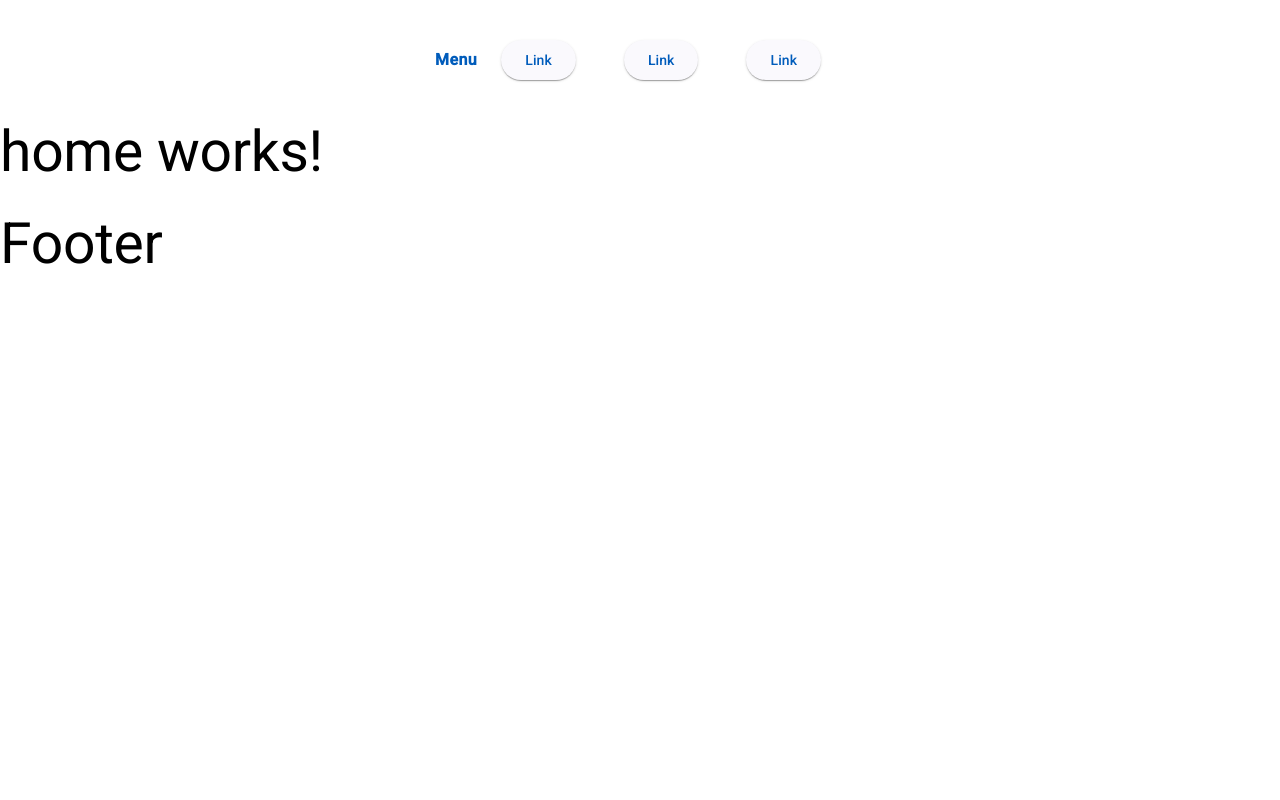
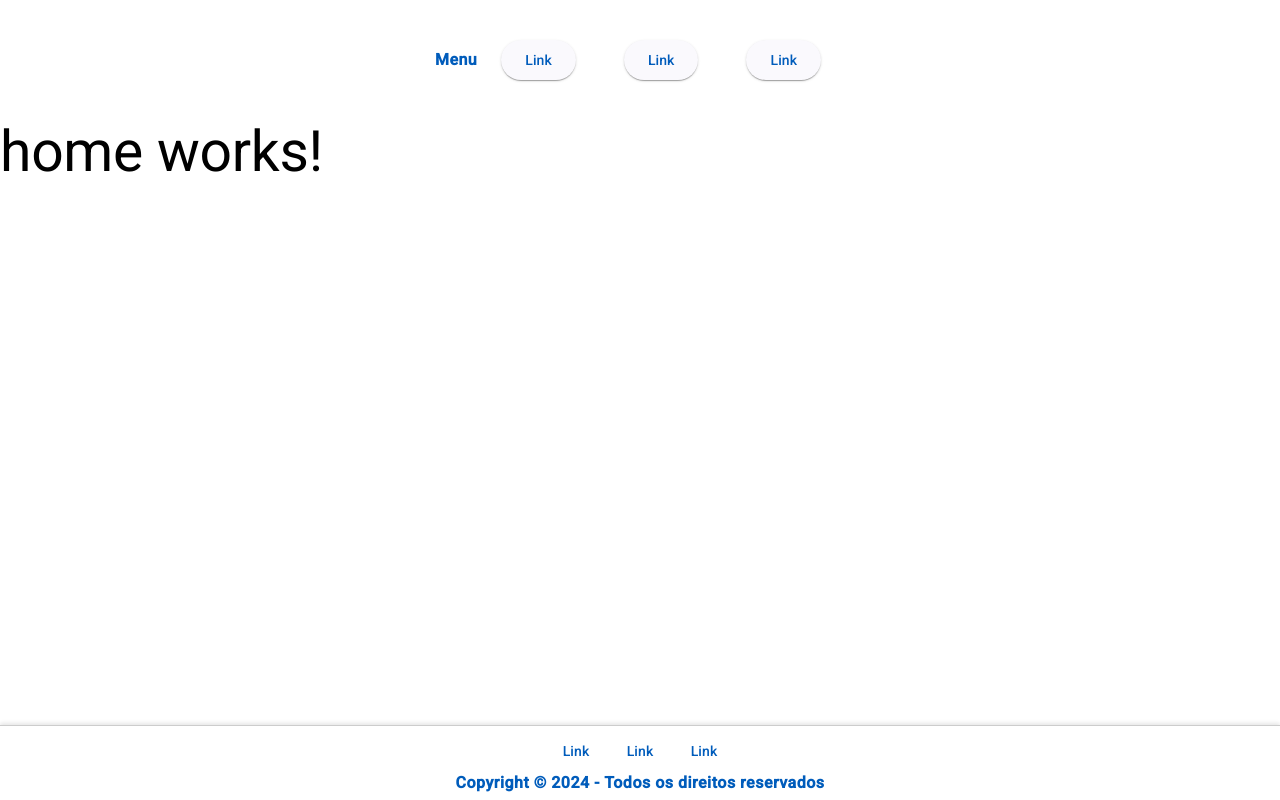
Before and after one commit to nivaldoalves/estudo-angular, an Angular app: page / in a window 1280 px wide. Built offline with nearby package versions, Linux system fonts and the light colour scheme.

Commit message:
ajust css footer

```diff
--- a/src/app/components/footer/footer.component.html
+++ b/src/app/components/footer/footer.component.html
@@ -1 +1,10 @@
-<h1>Footer</h1>
+<footer class="footer">
+  <section class="footer-content">
+    <div class="footer-links">
+      <a mat-button href="" target="_blank">Link</a>
+      <a mat-button href="" target="_blank">Link</a>
+      <a mat-button href="" target="_blank">Link</a>
+    </div>
+    <p>Copyright © {{ anoAtual }} - Todos os direitos reservados</p>
+  </section>
+</footer>
--- a/src/app/components/footer/footer.component.scss
+++ b/src/app/components/footer/footer.component.scss
@@ -0,0 +1,28 @@
+.footer {
+  position: fixed;
+  bottom: 0;
+  width: 100%;
+  text-align: center;
+  color: #005cbb;
+  font-weight: bold;
+  font-size: 16px;
+  padding: 0px;
+  border-top: 1px solid #ccc;
+  box-shadow: 0 -2px 4px rgba(0, 0, 0, 0.1);
+}
+
+.footer-content {
+  max-width: 400px; /* ajuste o valor para o tamanho desejado */
+  margin: 0 auto;
+  padding: 5px;
+}
+
+.footer-links {
+  display: flex;
+  // flex-wrap: wrap;
+  justify-content: center;
+}
+
+p {
+  margin: 0;
+}
--- a/src/app/components/footer/footer.component.ts
+++ b/src/app/components/footer/footer.component.ts
@@ -1,12 +1,14 @@
 import { Component } from '@angular/core';
+import { MatButtonModule } from '@angular/material/button';
+import { MatMenuModule } from '@angular/material/menu';
 
 @Component({
   selector: 'app-footer',
   standalone: true,
-  imports: [],
+  imports: [MatButtonModule, MatMenuModule],
   templateUrl: './footer.component.html',
-  styleUrl: './footer.component.scss'
+  styleUrl: './footer.component.scss',
 })
 export class FooterComponent {
-
+  anoAtual = new Date().getFullYear();
 }
```
